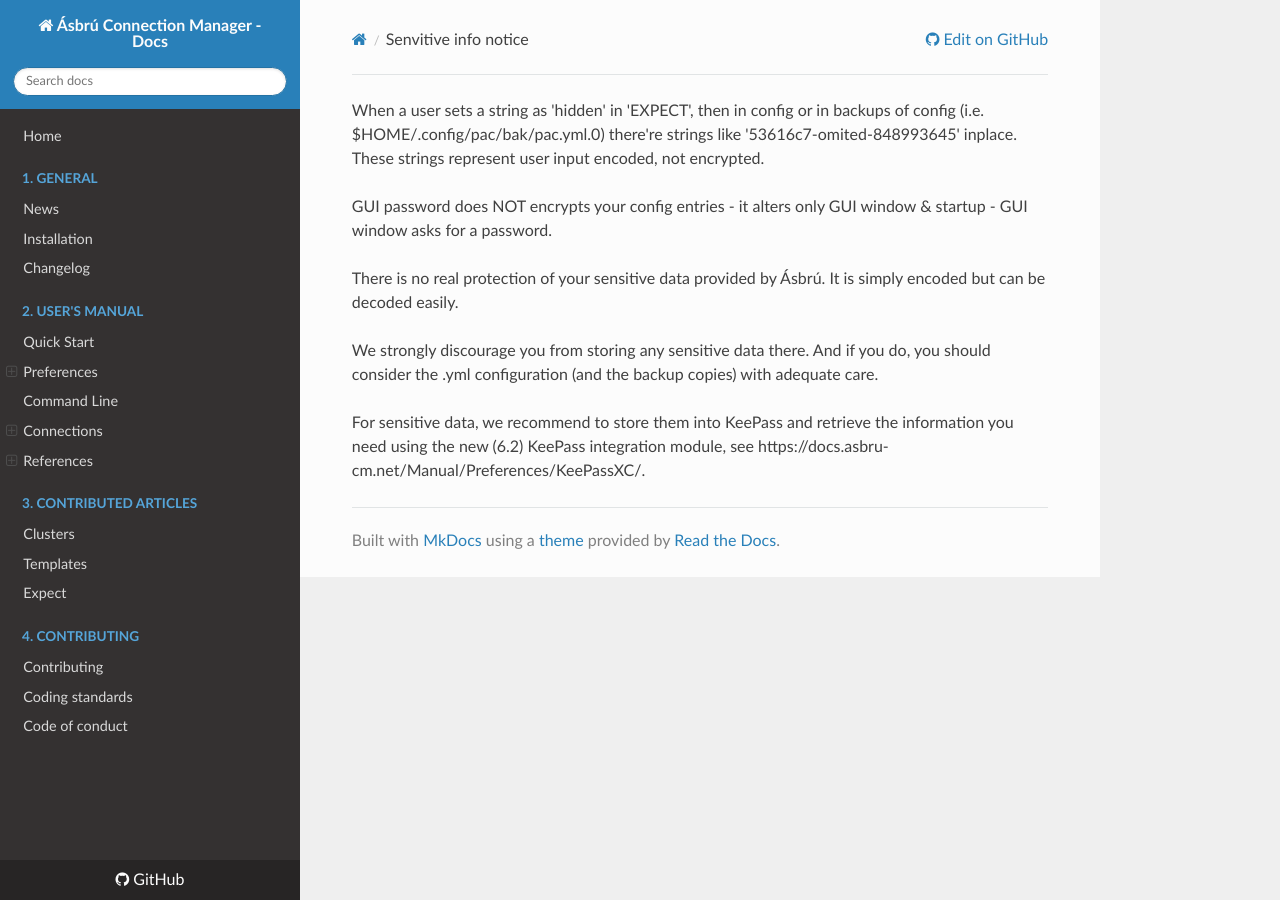
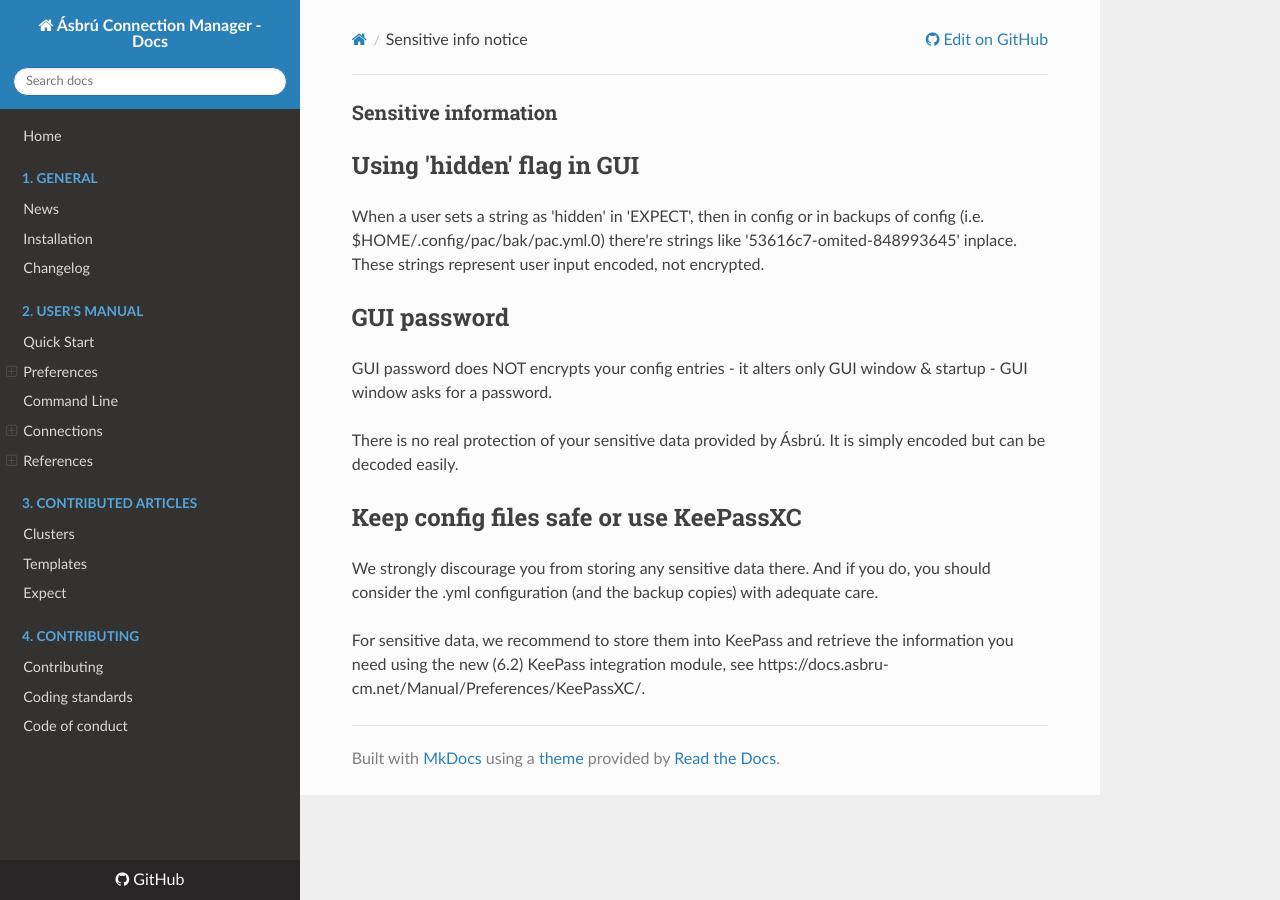
Before and after one commit to asbru-cm/asbru-cm, an MkDocs documentation site: the page built from doc/General/sensitive-info-notice.md, in a window 1280 px wide. Built offline with MkDocs 1.6.1, drawn with Linux system fonts in a browser that asks for light colours; nearby versions of some CDN libraries.

Commit message:
file rename, document structure

```diff
--- a/doc/General/senvitive-info-notice.md
+++ b/doc/General/sensitive-info-notice.md
@@ -1,10 +1,16 @@
+### Sensitive information
+
+## Using 'hidden' flag in GUI
 When a user sets a string as 'hidden' in 'EXPECT', then in config or in backups of config (i.e. $HOME/.config/pac/bak/pac.yml.0) there're
 strings like '53616c7-omited-848993645' inplace. These strings represent user input encoded, not encrypted.
 
+## GUI password
 GUI password does NOT encrypts your config entries - it alters only GUI window & startup - GUI window asks for a password.
 
 There is no real protection of your sensitive data provided by Ásbrú. It is simply encoded but can be decoded easily.
 
+## Keep config files safe or use KeePassXC
+
 We strongly discourage you from storing any sensitive data there. And if you do, you should consider the .yml configuration (and the backup copies) with adequate care.
 
 For sensitive data, we recommend to store them into KeePass and retrieve the information you need using the new (6.2) KeePass integration module, see https://docs.asbru-cm.net/Manual/Preferences/KeePassXC/.
```
